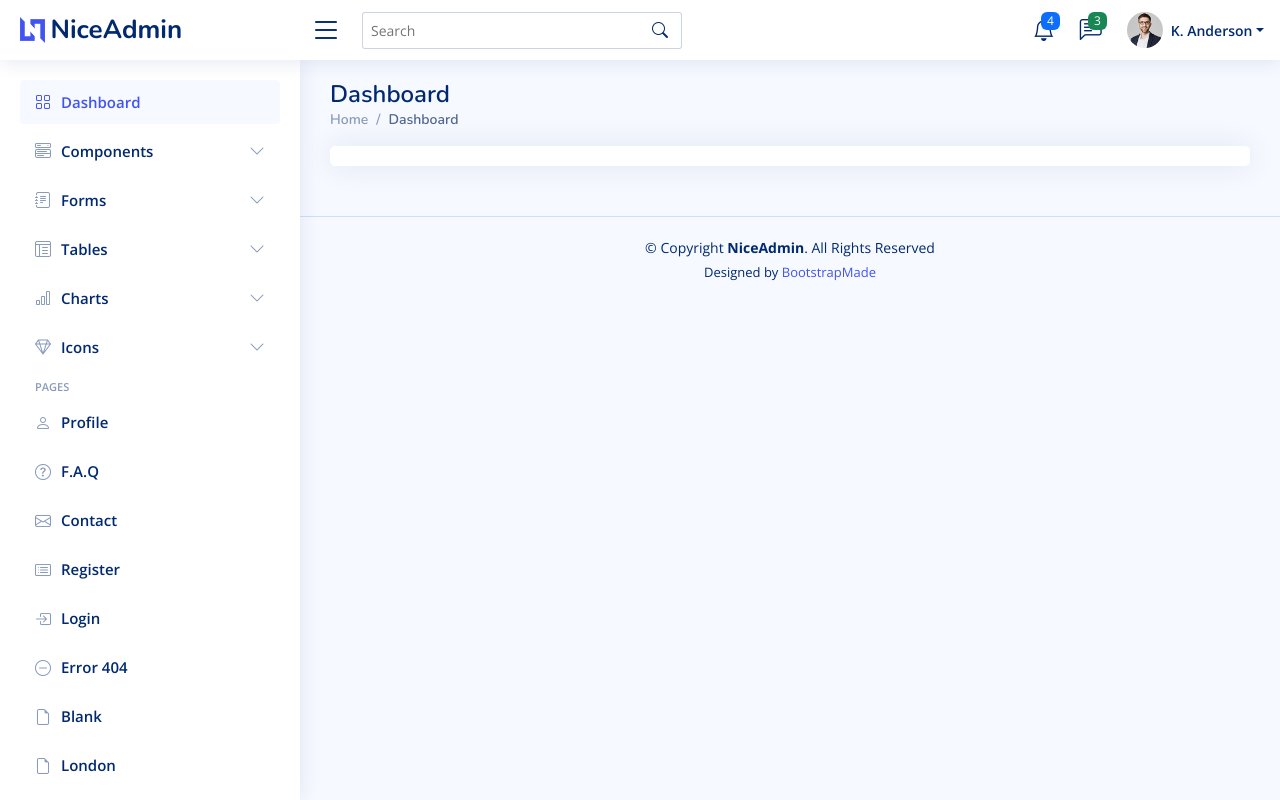
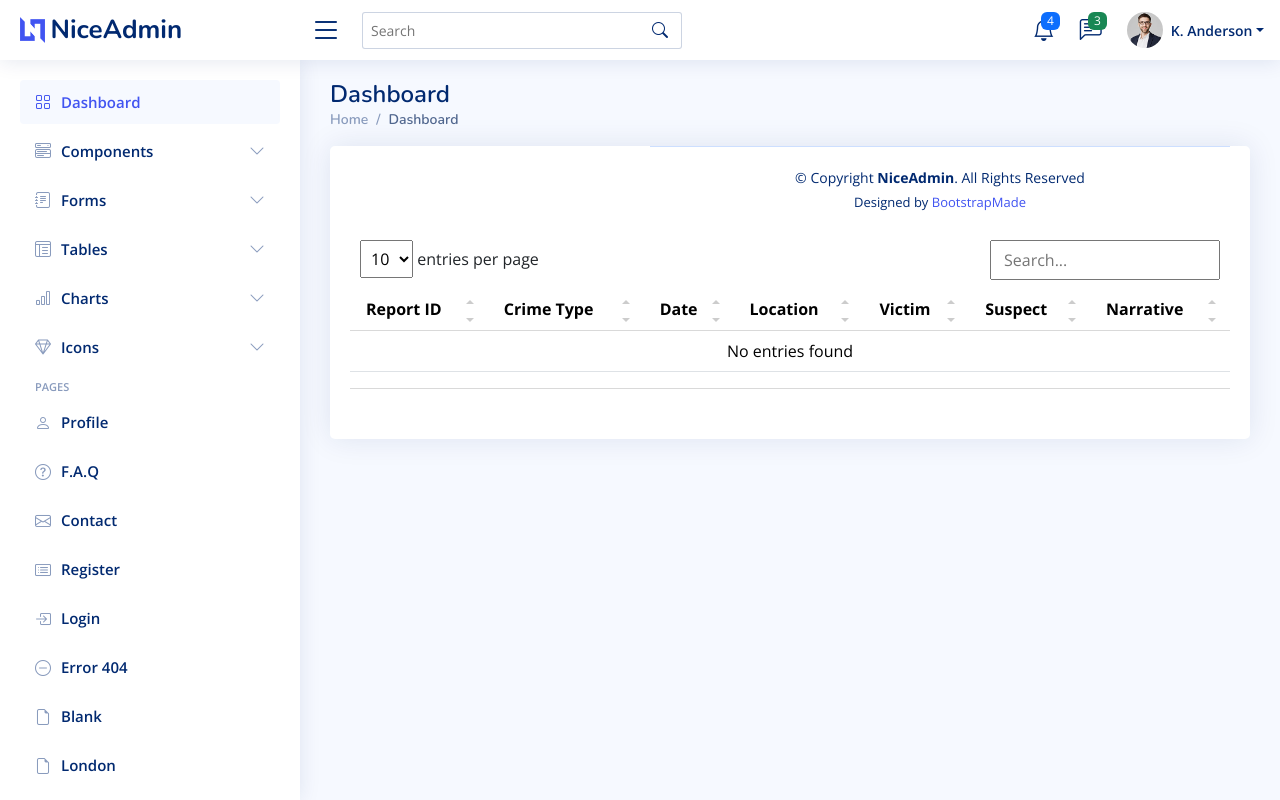
Before and after one commit to Ajayyy25/NICEADMIN_new, a PHP site: page /index.php?page=report_list in a window 1280 px wide. Run offline with PHP 8.4, Linux system fonts and the light colour scheme; data that the repository does not hold is empty; some libraries are stand-ins or nearby versions.

Commit message:
added a report_list and updated my index and form

```diff
--- a/index.php
+++ b/index.php
@@ -402,6 +402,11 @@
               <i class="bi bi-circle"></i><span>Registration form</span>
             </a>
           </li>
+           <li>
+            <a href="index.php?page=report_list">
+              <i class="bi bi-circle"></i><span>Report list</span>
+            </a>
+          </li>
         </ul>
       </li><!-- End Tables Nav -->
 
@@ -562,6 +567,9 @@
                             case 'report_form';
                             include 'modules/report_form.php';
                             break;
+                                case 'report_list';
+                                include 'modules/report_list.php';
+                                break;
     }
    }
    ?>
--- /dev/null
+++ b/modules/report_list.php
@@ -0,0 +1,33 @@
+<?php
+include "./includes/connection.php";
+
+$sql = "SELECT * FROM tbl_report";
+$result = $conn->query($sql);
+
+$conn->close();
+?>
+
+ <table class="table datatable">
+                <thead>
+                  <tr>
+                    <th>Report ID</th>
+                    <th>Crime Type</th>
+                    <th data-type="date" data-format="YYYY/DD/MM">Date</th>
+                    <th>Location</th>
+                    <th>Victim</th>
+                    <th>Suspect</th>
+                    <th>Narrative</th>
+                  </tr>
+                </thead>
+                <tbody>
+                  <?php while($row = $result->fetch_assoc()) :?>
+                  <tr>
+                    <td><?php echo $row['crime_id']; ?></td>
+                    <td><?php echo $row['crime_type']; ?></td>
+                    <td><?php echo $row['date']; ?></td>
+                    <td><?php echo $row['location']; ?></td>
+                    <td><?php echo $row['victim_name']; ?></td>
+                    <td><?php echo $row['suspect_name']; ?></td>
+                    <td><?php echo $row['narrative']; ?></td>
+                  </tr>
+                  <?php endwhile; ?>
```
Also changed, not shown: modules/report_form.php (+12 -6 lines).
